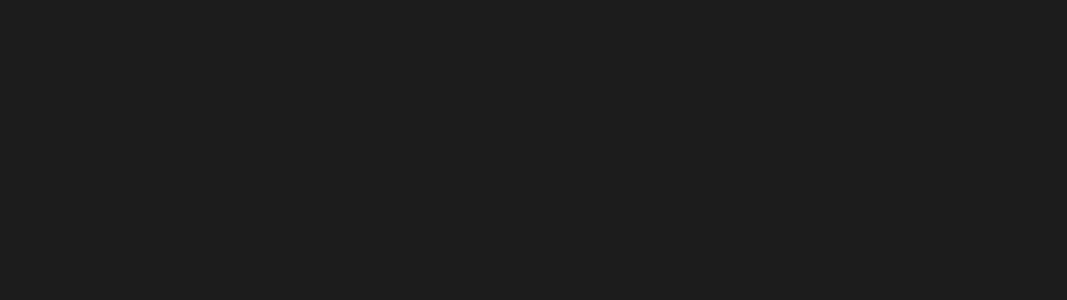
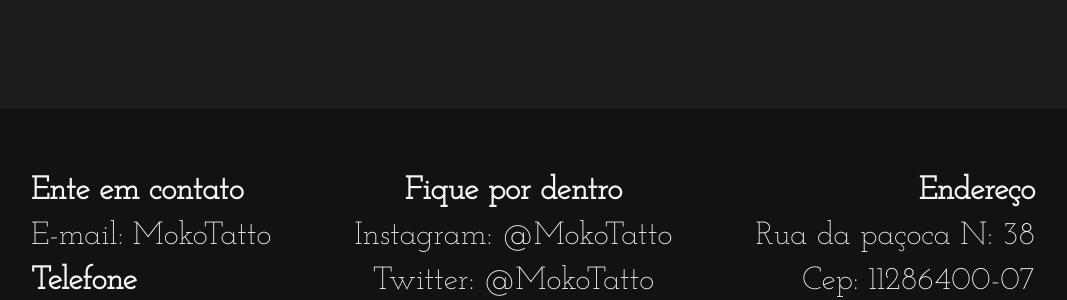
Before and after one commit to igorsans/Moko-Tatto-Studio, a React (Vite) app: page /usuario in a window 1280 px wide. Shown: the part 1242-1542 px from the top of the page, without its empty margins (107-1174 px from the left). Before the commit the page ends 1351 px from the top, so only its background shows below. Built offline with nearby package versions, Linux system fonts and the light colour scheme; no server answers; a web font is replaced by a local one.

Commit message:
:ok_hand: feat: adicionando footer a página usuário

```diff
--- a/src/Routes/Routes.jsx
+++ b/src/Routes/Routes.jsx
@@ -26,7 +26,7 @@ const Routes = () => {
         <Route path="/dashboard/Agendamentos" element={<div> <HeaderDash/> <Agendamentos/> </div>}/>
         <Route path="/dashboard/News" element={<div> <HeaderDash/> <News/> </div>}/>
         <Route path="/dashboard/Tatuagens" element={<div> <HeaderDash/> <Tatto/> </div>}/>
-        <Route path="/usuario" element={<div><Header/> <Usuario/></div>} />
+        <Route path="/usuario" element={<div><Header/> <Usuario/> <Footer/></div>} />
       </Switch>
     </UserProvider>
   );
```
